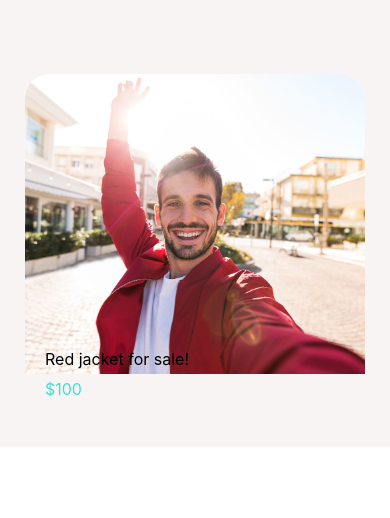
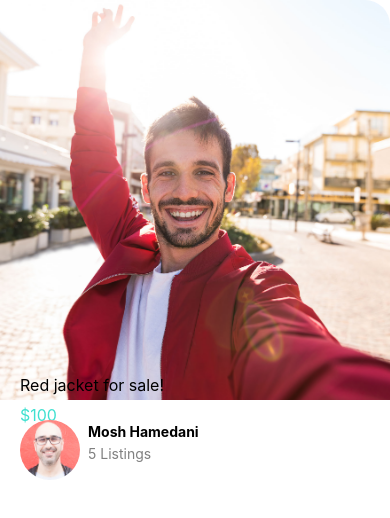
Before and after one commit to ndockens/done-with-it-react-native, a React Native app: screen / in a window 390 px wide. Shown: the top 518 px of the page. Built offline with nearby package versions, Linux system fonts and the light colour scheme.

Commit message:
Created listing details screen

```diff
--- a/App.js
+++ b/App.js
@@ -3,30 +3,8 @@ import { StyleSheet, Text, View } from "react-native";
 import WelcomeScreen from "./app/screens/WelcomeScreen";
 import ViewImageScreen from "./app/screens/ViewImageScreen";
 import Card from "./app/components/Card";
+import ListingDetailsScreen from "./app/screens/ListingDetailsScreen";
 
 export default function App() {
-  return (
-    <View style={{ flex: 1, backgroundColor: "#fff" }}>
-      <View
-        style={{
-          flex: 1,
-          backgroundColor: "#f8f4f4",
-          justifyContent: "center",
-          alignItems: "center",
-          padding: 25,
-        }}
-      >
-        <Card
-          title="Red jacket for sale!"
-          subTitle="$100"
-          image={require("./app/assets/jacket.jpg")}
-        />
-      </View>
-      <View
-        style={{
-          flex: 1,
-        }}
-      />
-    </View>
-  );
+  return <ListingDetailsScreen />;
 }
--- a/app/components/Card.js
+++ b/app/components/Card.js
@@ -15,7 +15,7 @@ function Card({ title, subTitle, image }) {
 
 const styles = StyleSheet.create({
   card: {
-    height: 300,
+    height: 400,
     width: "100%",
     backgroundColor: "#fff",
     borderRadius: 25,
@@ -33,7 +33,7 @@ const styles = StyleSheet.create({
     paddingTop: 10,
   },
   textContainer: {
-    flex: 0.5,
+    flex: 0.3,
     paddingHorizontal: 20,
     justifyContent: "center",
   },
--- /dev/null
+++ b/app/screens/ListingDetailsScreen.js
@@ -0,0 +1,56 @@
+import React from "react";
+import { StyleSheet, Text, View, Image } from "react-native";
+
+import Card from "../components/Card";
+
+function ListingDetailsScreen(props) {
+  return (
+    <View style={styles.container}>
+      <Card
+        title="Red jacket for sale!"
+        subTitle="$100"
+        image={require("../assets/jacket.jpg")}
+      />
+      <View style={styles.userProfile}>
+        <Image
+          style={styles.userAvatar}
+          source={require("../assets/mosh.jpg")}
+        />
+        <View style={styles.userInfoContainer}>
+          <Text style={styles.userName}>Mosh Hamedani</Text>
+          <Text style={styles.userListings}>5 Listings</Text>
+        </View>
+      </View>
+    </View>
+  );
+}
+
+const styles = StyleSheet.create({
+  container: {
+    flex: 1,
+  },
+  userAvatar: {
+    height: 60,
+    width: 60,
+    resizeMode: "contain",
+    borderRadius: 50,
+  },
+  userInfoContainer: {
+    paddingTop: 3,
+    paddingLeft: 8,
+  },
+  userListings: {
+    paddingTop: 5,
+    color: "gray",
+  },
+  userName: {
+    fontWeight: "bold",
+  },
+  userProfile: {
+    flexDirection: "row",
+    marginTop: 20,
+    paddingHorizontal: 20,
+  },
+});
+
+export default ListingDetailsScreen;
```
Also changed, not shown: app/screens/WelcomeScreen.js (+1 -8 lines), app/assets/mosh.jpg (added).
